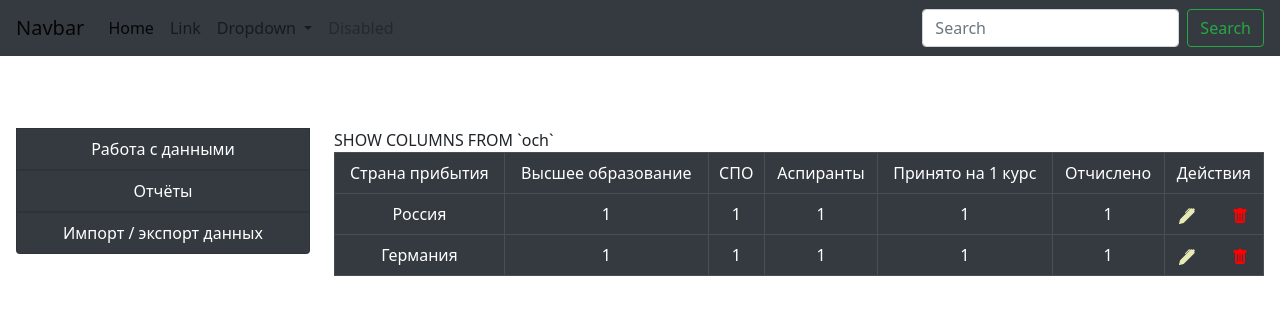
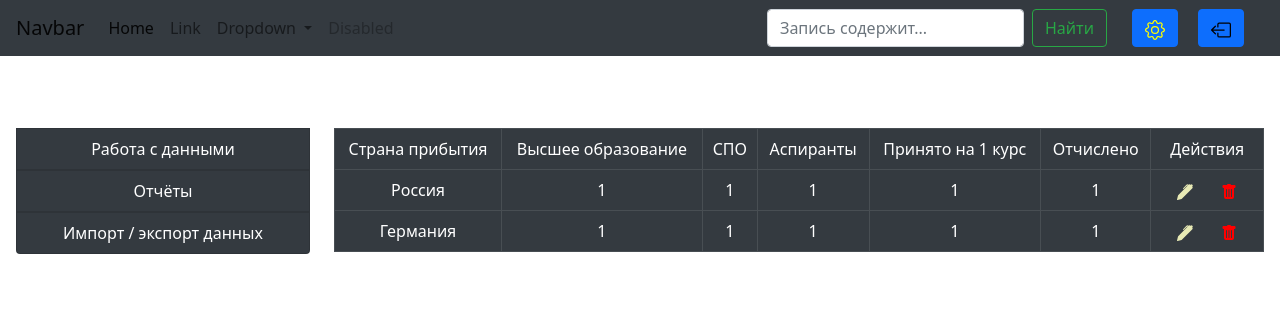
Before and after one commit to Andrew3100/administration2021, a PHP site: page /index.php?och=1 in a window 1280 px wide. Shown: the top 315 px of the page. Run offline with PHP 8.4, Linux system fonts and the light colour scheme; data comes from the database, SQL or seed files in the repository.

Commit message:
Начал работу над шапкой

```diff
--- /dev/null
+++ b/actions/delete.php
@@ -0,0 +1,3 @@
+<?php
+$x = $_GET['red'];
+echo "Удаление записи №$x";
--- a/index.php
+++ b/index.php
@@ -14,6 +14,6 @@ navbar navbar-dark bg-primary
  -
 */
 echo GetHeader('dark');
-
+echo getSettingsModalWindow();
 
 require_once 'lib/special_for_main_block.php';
--- a/lib/database.php
+++ b/lib/database.php
@@ -1,7 +1,7 @@
 <?php
 $db_host = "localhost";
 $db_user = "root"; // Логин БД
-$db_password = ""; // Пароль БД
+$db_password = "root"; // Пароль БД
 $db_base = 'administration2021'; // Имя БД
 
 // Подключение к базе данных
--- a/lib/lib.php
+++ b/lib/lib.php
@@ -102,7 +102,26 @@ function get_table_content($table_name) {
             echo '<td style="text-align: center">'.$result1[$field_list[$f]].'</td>';
             $f++;
         }
-        echo "<td style='text-align: center'>$icons</td>";
+
+        $update = '<a href="/actions/update.php?red='.$result1['id'].'"><svg style="color: #e8eab5" xmlns="http://www.w3.org/2000/svg" width="16" height="16" fill="currentColor" class="bi bi-pen-fill" viewBox="0 0 16 16">
+  <path d="m13.498.795.149-.149a1.207 1.207 0 1 1 1.707 1.708l-.149.148a1.5 1.5 0 0 1-.059 2.059L4.854 14.854a.5.5 0 0 1-.233.131l-4 1a.5.5 0 0 1-.606-.606l1-4a.5.5 0 0 1 .131-.232l9.642-9.642a.5.5 0 0 0-.642.056L6.854 4.854a.5.5 0 1 1-.708-.708L9.44.854A1.5 1.5 0 0 1 11.5.796a1.5 1.5 0 0 1 1.998-.001z"/>
+</svg></a>';
+        $delete = '<a href="/actions/delete.php?red='.$result1['id'].'"><svg style="color: red" xmlns="http://www.w3.org/2000/svg" width="16" height="16" fill="currentColor" class="bi bi-trash-fill" viewBox="0 0 16 16">
+  <path d="M2.5 1a1 1 0 0 0-1 1v1a1 1 0 0 0 1 1H3v9a2 2 0 0 0 2 2h6a2 2 0 0 0 2-2V4h.5a1 1 0 0 0 1-1V2a1 1 0 0 0-1-1H10a1 1 0 0 0-1-1H7a1 1 0 0 0-1 1H2.5zm3 4a.5.5 0 0 1 .5.5v7a.5.5 0 0 1-1 0v-7a.5.5 0 0 1 .5-.5zM8 5a.5.5 0 0 1 .5.5v7a.5.5 0 0 1-1 0v-7A.5.5 0 0 1 8 5zm3 .5v7a.5.5 0 0 1-1 0v-7a.5.5 0 0 1 1 0z"/>
+</svg></a>';
+
+        echo "<td style='text-align: center'>
+        <div class='container'>
+            <div class='row'>
+                <div class='col'>
+                $update
+                </div>
+                <div class='col'>
+                $delete
+                </div>
+            </div>
+        </div>
+        </td>";
         echo '</tr>';
     }
     echo '</table>';
@@ -114,7 +133,7 @@ function get_field_list($table_name) {
     include 'database.php';
     $sql = "SHOW COLUMNS FROM `$table_name`";
     $res_sql = $mysqli->query($sql);
-    print_r($sql);
+
 
     while ($res_sql1 = mysqli_fetch_assoc($res_sql)) {
         $field_list[] = $res_sql1['Field'];
--- a/lib/lib_html.php
+++ b/lib/lib_html.php
@@ -33,10 +33,20 @@ function GetHeader($color) {
                       <a class="nav-link disabled" href="#" tabindex="-1" aria-disabled="true">Disabled</a>
                     </li>
                   </ul>
-                  <form class="d-flex">
-                    <input class="form-control mr-2" type="search" placeholder="Search" aria-label="Search">
-                    <button class="btn btn-outline-success" type="submit">Search</button>
+                  <form class="d-flex" style=" margin-right: 25px;">
+                    <input class="form-control mr-2" type="search" placeholder="Запись содержит..." aria-label="Search">
+                    <button class="btn btn-outline-success" type="submit">Найти</button>
                   </form>
+
+                  <a style="margin-right: 20px;" type="button" class="btn btn-primary" data-toggle="modal" data-target="#staticBackdrop"><svg style="width: 20px; height: 20px; color: yellow" xmlns="http://www.w3.org/2000/svg" width="16" height="16" fill="currentColor" class="bi bi-gear" viewBox="0 0 16 16">
+                  <path d="M8 4.754a3.246 3.246 0 1 0 0 6.492 3.246 3.246 0 0 0 0-6.492zM5.754 8a2.246 2.246 0 1 1 4.492 0 2.246 2.246 0 0 1-4.492 0z"/>
+                  <path d="M9.796 1.343c-.527-1.79-3.065-1.79-3.592 0l-.094.319a.873.873 0 0 1-1.255.52l-.292-.16c-1.64-.892-3.433.902-2.54 2.541l.159.292a.873.873 0 0 1-.52 1.255l-.319.094c-1.79.527-1.79 3.065 0 3.592l.319.094a.873.873 0 0 1 .52 1.255l-.16.292c-.892 1.64.901 3.434 2.541 2.54l.292-.159a.873.873 0 0 1 1.255.52l.094.319c.527 1.79 3.065 1.79 3.592 0l.094-.319a.873.873 0 0 1 1.255-.52l.292.16c1.64.893 3.434-.902 2.54-2.541l-.159-.292a.873.873 0 0 1 .52-1.255l.319-.094c1.79-.527 1.79-3.065 0-3.592l-.319-.094a.873.873 0 0 1-.52-1.255l.16-.292c.893-1.64-.902-3.433-2.541-2.54l-.292.159a.873.873 0 0 1-1.255-.52l-.094-.319zm-2.633.283c.246-.835 1.428-.835 1.674 0l.094.319a1.873 1.873 0 0 0 2.693 1.115l.291-.16c.764-.415 1.6.42 1.184 1.185l-.159.292a1.873 1.873 0 0 0 1.116 2.692l.318.094c.835.246.835 1.428 0 1.674l-.319.094a1.873 1.873 0 0 0-1.115 2.693l.16.291c.415.764-.42 1.6-1.185 1.184l-.291-.159a1.873 1.873 0 0 0-2.693 1.116l-.094.318c-.246.835-1.428.835-1.674 0l-.094-.319a1.873 1.873 0 0 0-2.692-1.115l-.292.16c-.764.415-1.6-.42-1.184-1.185l.159-.291A1.873 1.873 0 0 0 1.945 8.93l-.319-.094c-.835-.246-.835-1.428 0-1.674l.319-.094A1.873 1.873 0 0 0 3.06 4.377l-.16-.292c-.415-.764.42-1.6 1.185-1.184l.292.159a1.873 1.873 0 0 0 2.692-1.115l.094-.319z"/>
+                </svg></a>
+                <a style="margin-right: 20px;" type="button" class="btn btn-primary" data-toggle="modal" data-target="#staticBackdrop"><svg style="width: 20px; height: 20px; color: black" xmlns="http://www.w3.org/2000/svg" width="16" height="16" fill="currentColor" class="bi bi-box-arrow-left" viewBox="0 0 16 16">
+  <path fill-rule="evenodd" d="M6 12.5a.5.5 0 0 0 .5.5h8a.5.5 0 0 0 .5-.5v-9a.5.5 0 0 0-.5-.5h-8a.5.5 0 0 0-.5.5v2a.5.5 0 0 1-1 0v-2A1.5 1.5 0 0 1 6.5 2h8A1.5 1.5 0 0 1 16 3.5v9a1.5 1.5 0 0 1-1.5 1.5h-8A1.5 1.5 0 0 1 5 12.5v-2a.5.5 0 0 1 1 0v2z"/>
+  <path fill-rule="evenodd" d="M.146 8.354a.5.5 0 0 1 0-.708l3-3a.5.5 0 1 1 .708.708L1.707 7.5H10.5a.5.5 0 0 1 0 1H1.707l2.147 2.146a.5.5 0 0 1-.708.708l-3-3z"/>
+</svg></a>
+
                 </div>
               </div>
             </nav>';
@@ -101,6 +111,11 @@ function GetParentCollapseClose() {
 }
 
 
+function getUpdateIcon() {
+
+}
+
+
 function GetIconsContainer() {
     $icons = '
     <div class="container-fluid" style="padding: 0">
@@ -116,3 +131,48 @@ function GetIconsContainer() {
     ';
     return $icons;
 }
+
+
+function getSettingsModalWindow() {
+    $style = 'style = "width: 70px; height: 35px;"';
+    $modal = '<div class="modal fade" id="staticBackdrop" data-backdrop="static" data-keyboard="false" tabindex="-1" aria-labelledby="staticBackdropLabel" aria-hidden="true">
+                  <div class="modal-dialog">
+                    <div class="modal-content">
+                      <div class="modal-header">
+                        <h5 class="modal-title" id="staticBackdropLabel">Выбор темы</h5>
+                        <button type="button" class="close" data-dismiss="modal" aria-label="Close">
+                          <span aria-hidden="true">&times;</span>
+                        </button>
+                      </div>
+                      <div class="modal-body">
+                        <h6>Тут можно выбрать тему, которая Вам нравится</h6>
+                        <form action="/settings/update_theme.php">
+                        <label '.$style.' for="i1" class="btn btn-primary"></label>
+                        <input name="1" type="radio" id="i1"><br><br>
+                        <label '.$style.' for="i2" class="btn btn-secondary"></label>
+                        <input name="1" type="radio" id="i2"><br><br>
+                        <label '.$style.' for="i3" class="btn btn-success"></label>
+                        <input name="1" type="radio" id="i3"><br><br>
+                        <label '.$style.' for="i4" class="btn btn-danger"></label>
+                        <input name="1" type="radio" id="i4"><br><br>
+                        <label '.$style.' for="i5" class="btn btn-warning"></label>
+                        <input name="1" type="radio" id="i5"><br><br>
+                        <label '.$style.' for="i6" class="btn btn-info"></label>
+                        <input name="1" type="radio" id="i6"><br><br>
+                        <label '.$style.' for="i7" class="btn btn-light"></label>
+                        <input name="1" type="radio" id="i7"><br><br>
+                        <label '.$style.' for="i8" class="btn btn-dark"></label>
+                        <input name="1" type="radio" id="i8"><br><br>
+                        <label '.$style.' for="i9"class="btn btn-link"></label>
+                        <input name="1" type="radio" id="i9">
+                        </form>
+                      </div>
+                      <div class="modal-footer">
+                        <button type="button" class="btn btn-secondary" data-dismiss="modal">Отмена</button>
+                        <button type="button" class="btn btn-primary">Сохранить</button>
+                      </div>
+                    </div>
+                  </div>
+                </div>';
+    return $modal;
+}
--- /dev/null
+++ b/settings/update_theme.php
@@ -0,0 +1 @@
+<?php
```
Also changed, not shown: actions/update.php (added).
